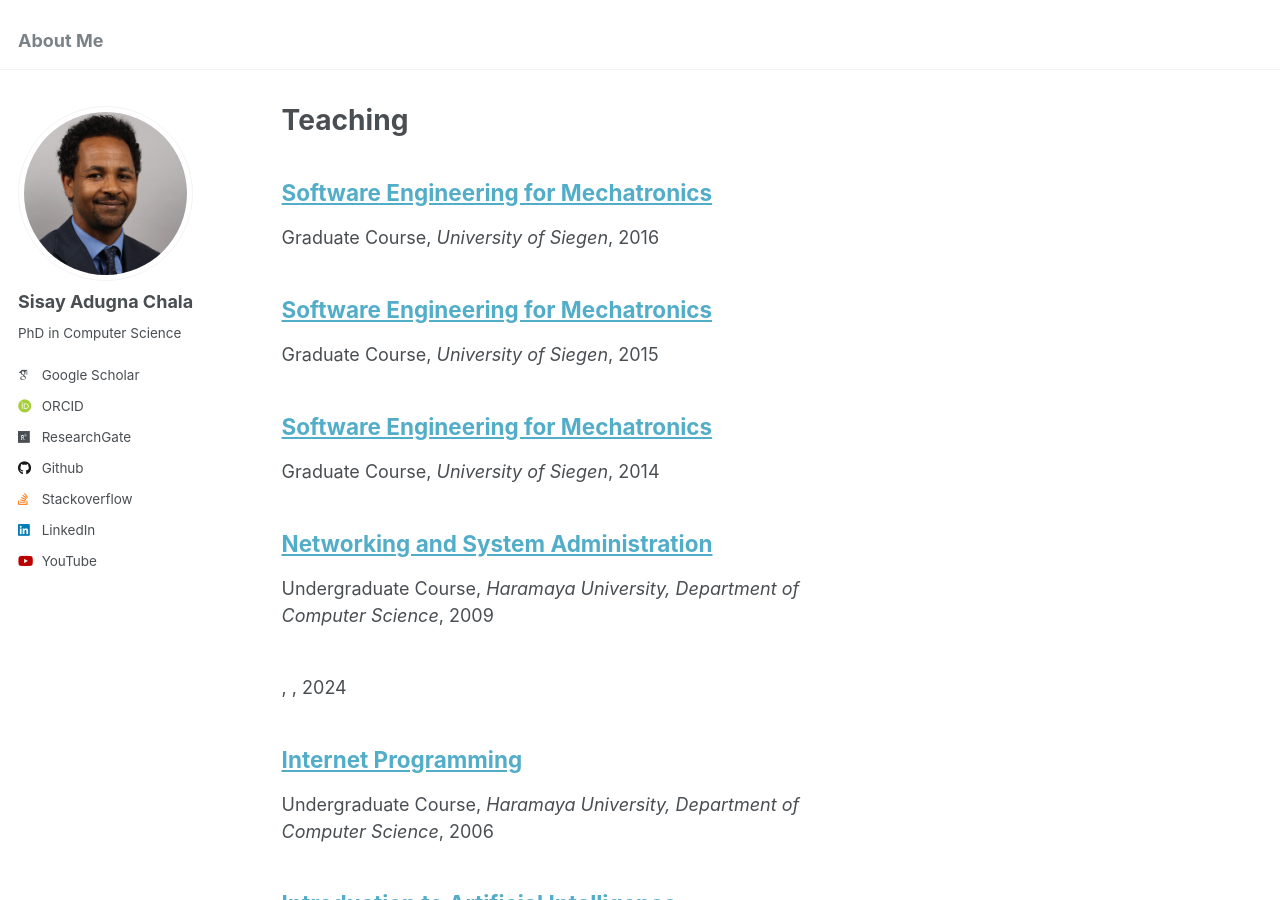
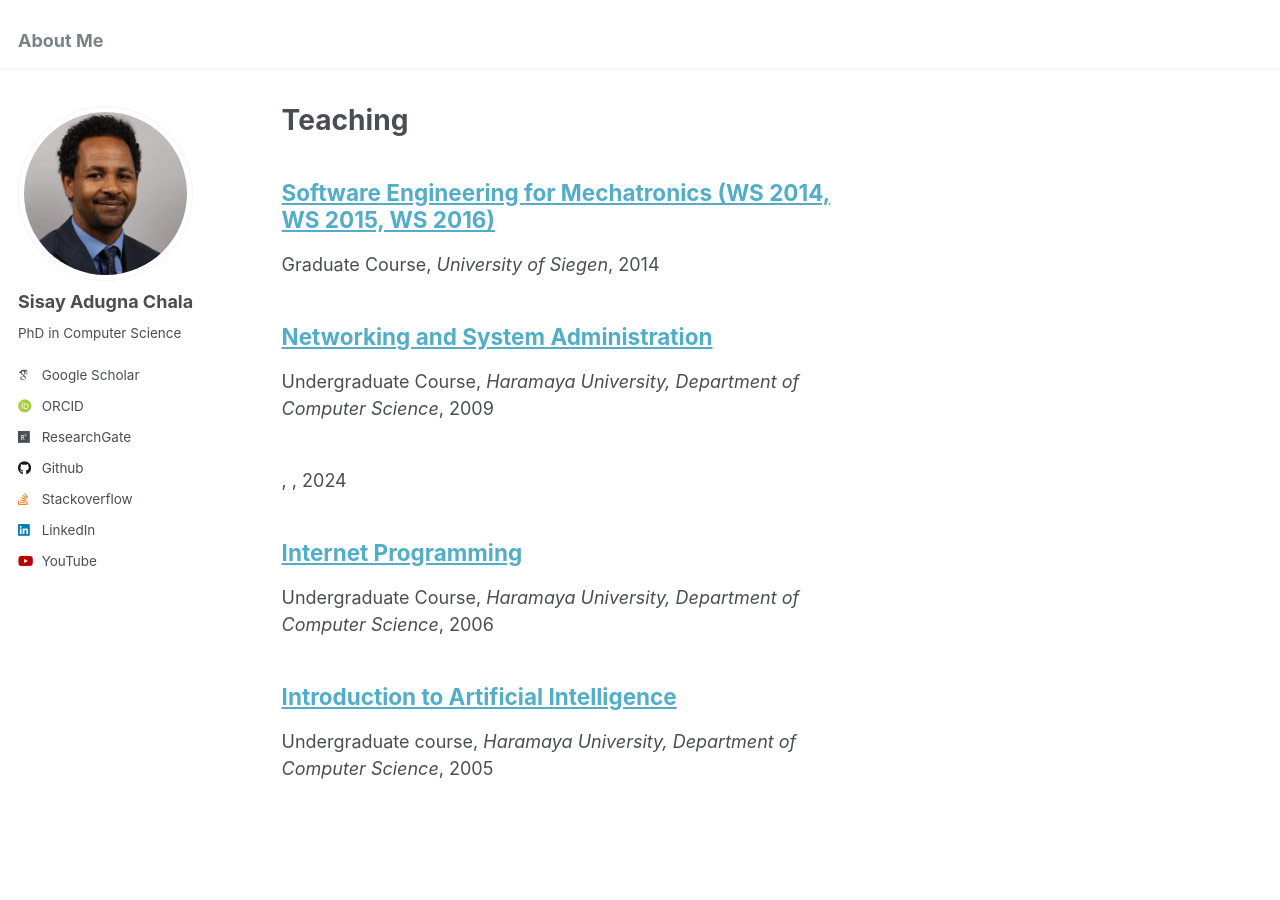
Before and after one commit to sisayie/sisayie.github.io, a Jekyll site: the page built from _pages/teaching.html, in a window 1280 px wide and 900 px high. Built offline with Jekyll 4.4.1, drawn with Linux system fonts in a browser that asks for light colours; some web fonts are replaced.

Commit message:
teaching

```diff
--- a/_teaching/2014-Software-Engineering-for-Mechatronics.md
+++ b/_teaching/2014-Software-Engineering-for-Mechatronics.md
@@ -1,5 +1,5 @@
 ---
-title: "Software Engineering for Mechatronics"
+title: "Software Engineering for Mechatronics (WS 2014, WS 2015, WS 2016)"
 collection: teaching
 type: "Graduate Course"
 permalink: /teaching/2014-software-engineering
--- a/_teaching/2015-Software-Engineering-for-Mechatronics.md
+++ /dev/null
@@ -1,9 +0,0 @@
----
-title: "Software Engineering for Mechatronics"
-collection: teaching
-type: "Graduate Course"
-permalink: /teaching/2015-software-engineering
-venue: "University of Siegen"
-date: 2015-10-01
-location: "Siegen, Germany"
----
--- a/_teaching/2016-Software-Engineering-for-Mechatronics.md
+++ /dev/null
@@ -1,9 +0,0 @@
----
-title: "Software Engineering for Mechatronics"
-collection: teaching
-type: "Graduate Course"
-permalink: /teaching/2016-software-engineering
-venue: "University of Siegen"
-date: 2016-10-01
-location: "Siegen, Germany"
----
```
Also changed, not shown: _teaching/2005-fall-introduction-to-AI.md (+1 -1 lines).
